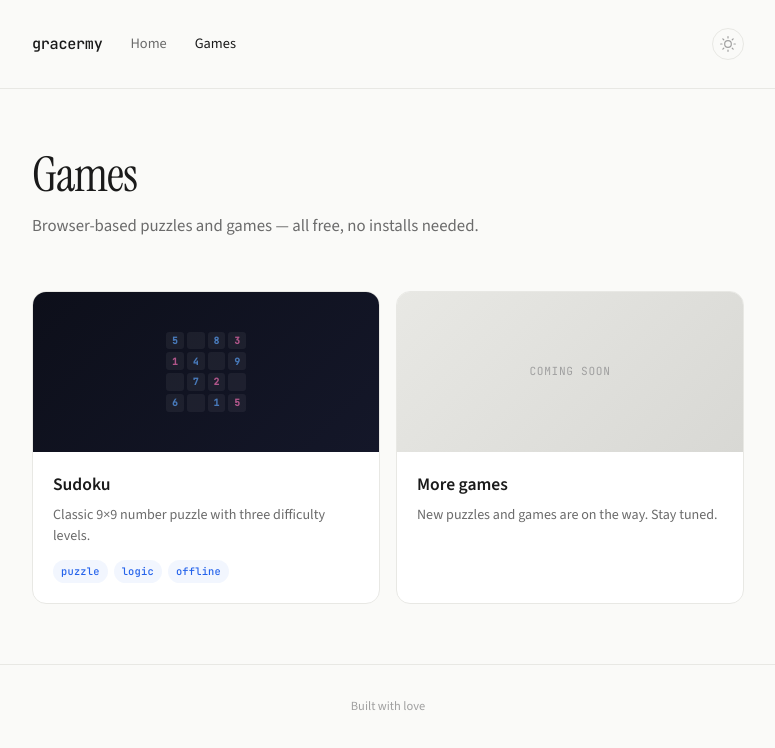
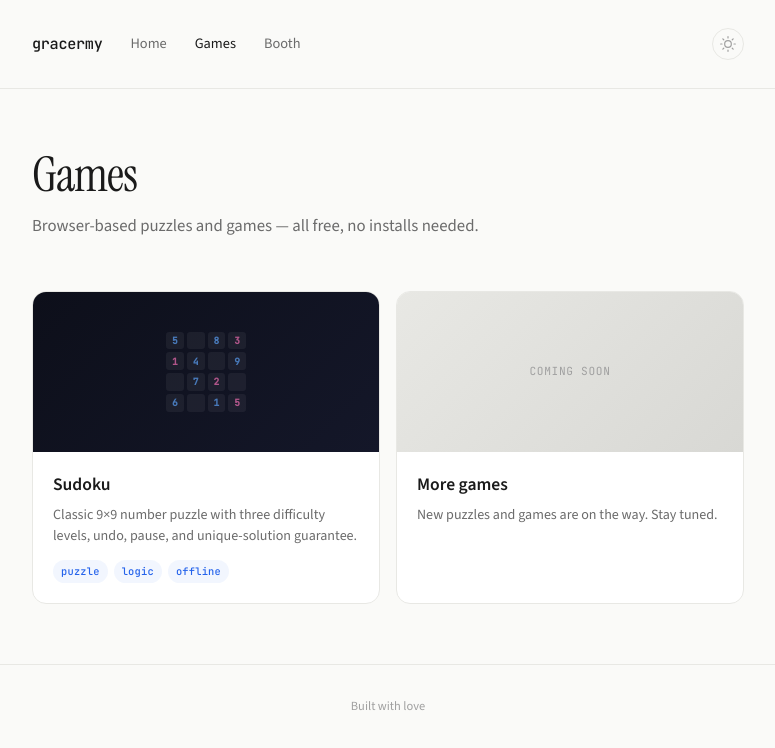
Before and after one commit to gracermy/gracermy.github.io, a plain HTML site: page games/index.html in a window 1280 px wide. Shown: the whole page, without its empty margins (252-1027 px from the left). Drawn offline with nearby package versions, Linux system fonts and the light colour scheme.

Commit message:
Update index.html
Update games index page to include booth section

```diff
--- a/games/index.html
+++ b/games/index.html
@@ -197,6 +197,7 @@
       <div class="nav-links">
         <a href="/">Home</a>
         <a href="/games/" class="active">Games</a>
+        <a href="/booth/">Booth</a>
       </div>
     </div>
     <button class="theme-toggle" onclick="toggleTheme()" title="Toggle theme" aria-label="Toggle dark/light mode">
@@ -246,7 +247,7 @@
         </div>
         <div class="game-body">
           <h3>Sudoku</h3>
-          <p>Classic 9×9 number puzzle with three difficulty levels.</p>
+          <p>Classic 9×9 number puzzle with three difficulty levels, undo, pause, and unique-solution guarantee.</p>
           <div class="game-tags">
             <span class="game-tag">puzzle</span>
             <span class="game-tag">logic</span>
```
